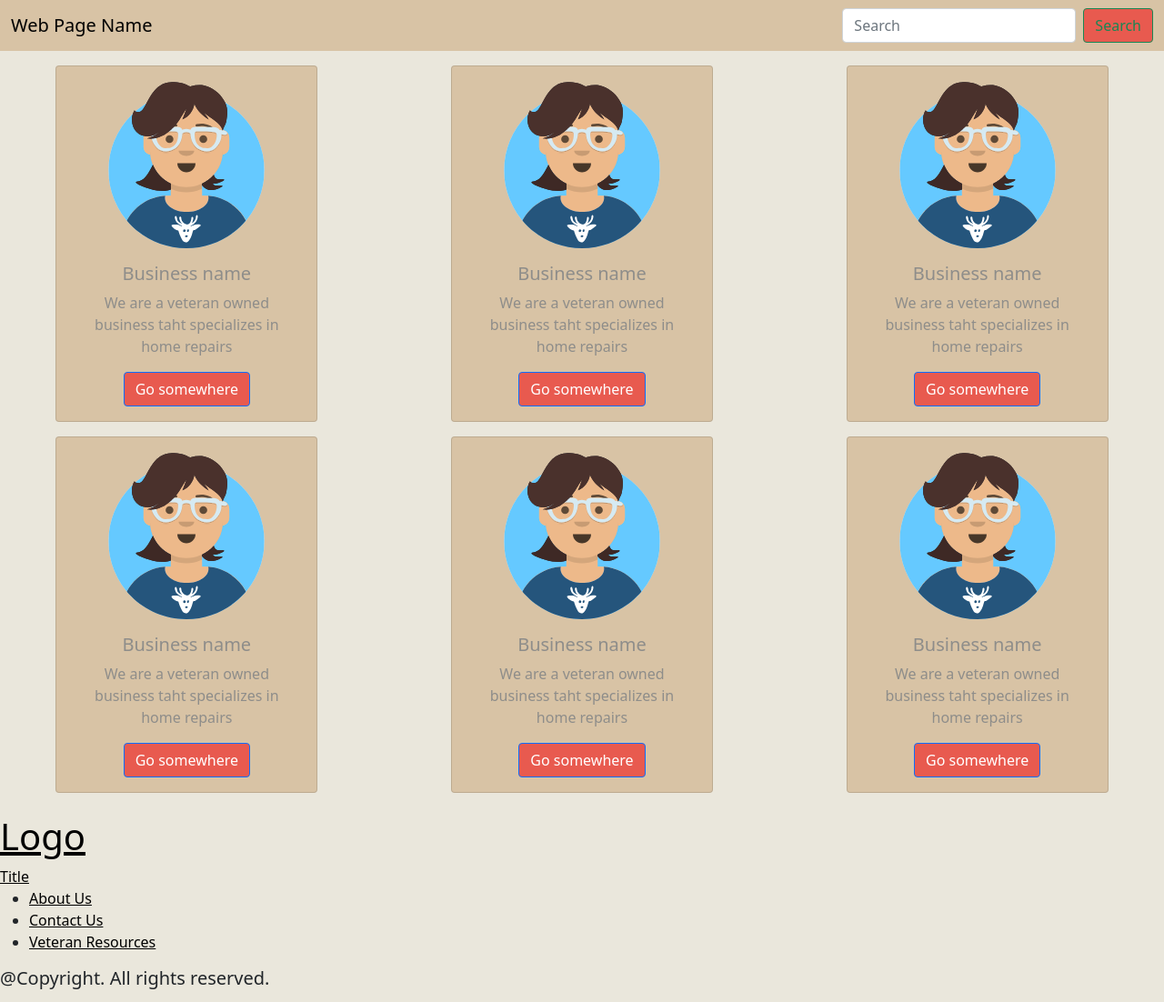
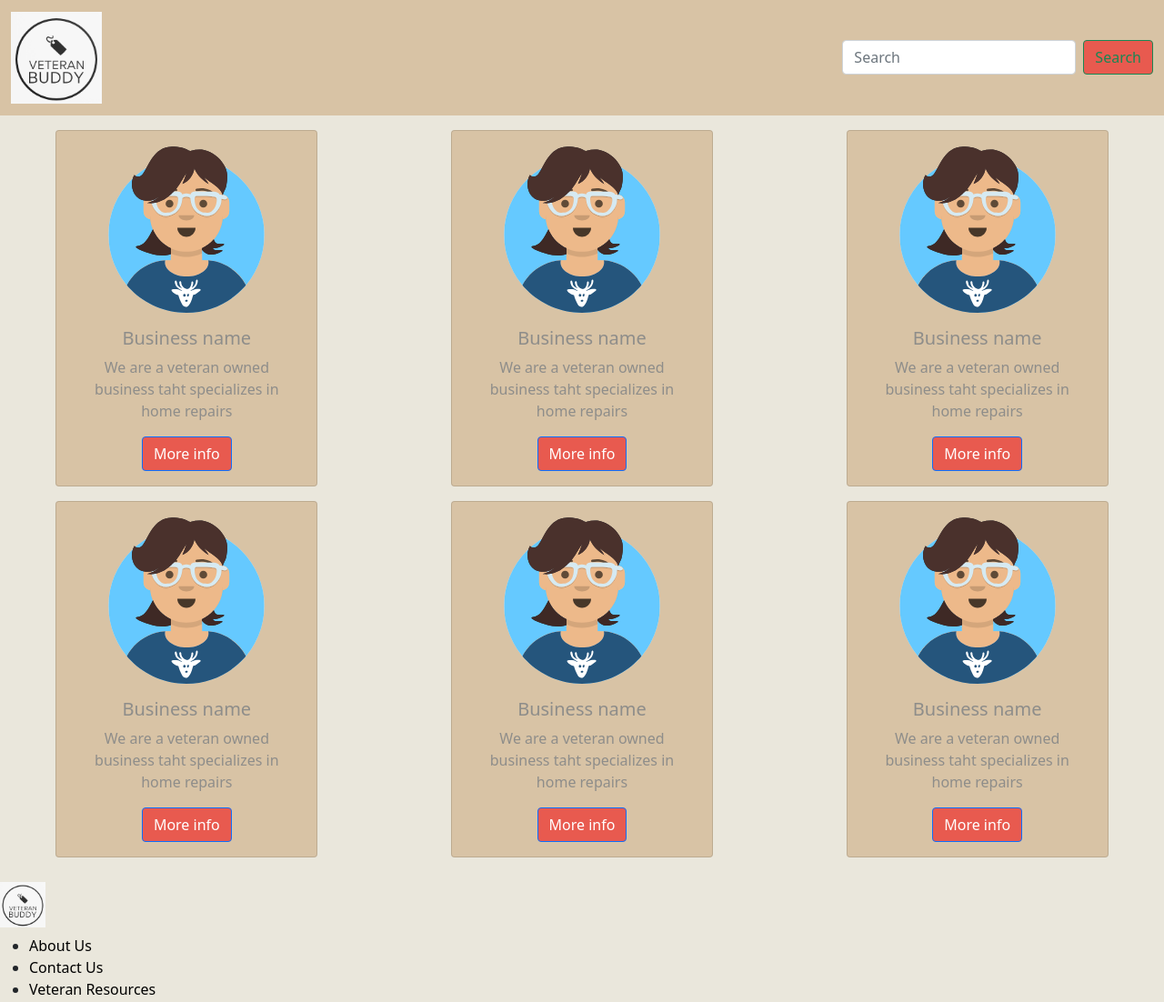
Before and after one commit to Veteran-Codeathon-Marco/front-end-vet-code, a plain HTML site: page profile.html in a window 1280 px wide. Shown: the top 1102 px of the page at 91% size. Drawn offline with nearby package versions, Linux system fonts and the light colour scheme.

Commit message:
added logos

```diff
--- a/css/profile_css.css
+++ b/css/profile_css.css
@@ -29,3 +29,12 @@ a {
     margin-right: auto;
     width: 50%;
 }
+.nav-logo{
+    width: 100px;
+}
+.footer-logo{
+    width: 50px;
+}
+a {
+    text-decoration: none;
+}
--- a/profile.html
+++ b/profile.html
@@ -13,7 +13,7 @@
 <body class="w-100">
 <nav class="navbar nav-color w-100">
     <div class="container-fluid">
-        <a class="navbar-brand font-color">Web Page Name</a>
+        <a class="navbar-brand font-color"><img class="nav-logo" src="img/logo.png"></a>
         <form class="d-flex">
             <input class="form-control me-2" type="search" placeholder="Search" aria-label="Search">
             <button class="btn btn-outline-success" type="submit">Search</button>
@@ -28,7 +28,7 @@
             <div class="card-body">
                 <h5 class="card-title">Business name</h5>
                 <p class="card-text">We are a veteran owned business taht specializes in home repairs</p>
-                <a href="#" class="btn btn-primary">Go somewhere</a>
+                <a href="#" class="btn btn-primary">More info</a>
             </div>
         </div>
         <div class="card text-center" style="width: 18rem;">
@@ -36,7 +36,7 @@
             <div class="card-body">
                 <h5 class="card-title">Business name</h5>
                 <p class="card-text">We are a veteran owned business taht specializes in home repairs</p>
-                <a href="#" class="btn btn-primary">Go somewhere</a>
+                <a href="#" class="btn btn-primary">More info</a>
             </div>
         </div>
         <div class="card text-center" style="width: 18rem;">
@@ -44,7 +44,7 @@
             <div class="card-body">
                 <h5 class="card-title">Business name</h5>
                 <p class="card-text">We are a veteran owned business taht specializes in home repairs</p>
-                <a href="#" class="btn btn-primary">Go somewhere</a>
+                <a href="#" class="btn btn-primary">More info</a>
             </div>
         </div>
 
@@ -55,7 +55,7 @@
             <div class="card-body">
                 <h5 class="card-title">Business name</h5>
                 <p class="card-text">We are a veteran owned business taht specializes in home repairs</p>
-                <a href="#" class="btn btn-primary">Go somewhere</a>
+                <a href="#" class="btn btn-primary">More info</a>
             </div>
         </div>
         <div class="card text-center" style="width: 18rem;">
@@ -63,7 +63,7 @@
             <div class="card-body">
                 <h5 class="card-title">Business name</h5>
                 <p class="card-text">We are a veteran owned business taht specializes in home repairs</p>
-                <a href="#" class="btn btn-primary">Go somewhere</a>
+                <a href="#" class="btn btn-primary">More info</a>
             </div>
         </div>
         <div class="card text-center" style="width: 18rem;">
@@ -71,7 +71,7 @@
             <div class="card-body">
                 <h5 class="card-title">Business name</h5>
                 <p class="card-text">We are a veteran owned business taht specializes in home repairs</p>
-                <a href="#" class="btn btn-primary">Go somewhere</a>
+                <a href="#" class="btn btn-primary">More info</a>
             </div>
         </div>
 
@@ -84,8 +84,8 @@
     <div class="container">
         <section class="top-footer">
             <div class="logo-div">
-                <h1><a href="#">Logo</a></h1>
-                <a href="#">Title</a>
+                <h1><a href="#"><img class="footer-logo" src="img/logo.png"></a></h1>
+<!--                <a href="#">Title</a>-->
             </div>
 
             <ul class="ul-4">
```
Also changed, not shown: img/logo.png (added).
